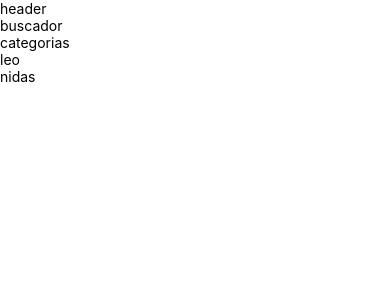
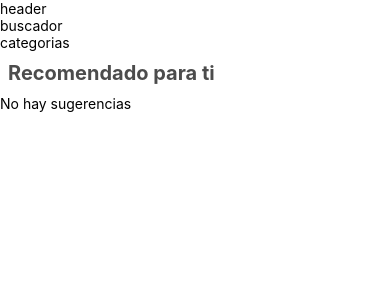
Before and after one commit to salmuzblues/appVideoReactNative, a React Native app: screen / in a window 390 px wide. Shown: the top 300 px of the page. Built offline with nearby package versions, Linux system fonts and the light colour scheme.

Commit message:
created suggestion-list-layout and empty this is for there is not nothing to list

```diff
--- /dev/null
+++ b/src/videos/components/empty.js
@@ -0,0 +1,17 @@
+import React from 'react';
+import {
+    View,
+    Text,
+    StyleSheet
+} from 'react-native';
+
+function Empty (props) {
+return (
+   <View>
+       <Text>{props.text}</Text>
+   </View>
+)
+
+}
+
+export default Empty;
--- /dev/null
+++ b/src/videos/components/suggestion-list-layout.js
@@ -0,0 +1,37 @@
+import React from 'react';
+// import view text, etc
+import {
+    View,
+    Text,
+    StyleSheet
+} from 'react-native';
+
+// create a function
+
+function SuggestionListLayout (props){
+ return (
+   <View style={styles.container}>
+       <Text style={styles.title}>{props.title}</Text>
+       {/*con children nos ayuda a tener ordena la composición de componentes
+         hara que el resto de mis componentes rendericen abajo*/}
+        {props.children}
+   </View>
+ )
+}
+
+//here we set up our styles in this case .container and .title
+const styles = StyleSheet.create({
+    container: {
+        paddingVertical: 10,
+        flex: 1
+    },
+    title: {
+        color: '#4c4c4c', // gris
+        fontSize: 20,
+        marginBottom: 10,
+        fontWeight: 'bold',
+        marginLeft: 8
+    }
+})
+
+export default SuggestionListLayout;
--- a/src/videos/containers/suggestion-list.js
+++ b/src/videos/containers/suggestion-list.js
@@ -3,25 +3,32 @@ import {
     FlatList,
     Text
 } from 'react-native';
+// Importando el Layout suggestion-list
+// el nombre de Layout puede ser cualquiera, pero se recomienda Layout
+import Layout from '../components/suggestion-list-layout';
+// Importando el component Empty
+import Empty from '../components/empty';
 class SuggestionList extends Component {
+// creamos una funcion
+renderEmpty = () => <Empty text="No hay sugerencias"/>
 render() {
     const list  = [
-        {
-            key: '1',
-            title: 'leo',
-        },
-        {
-            key: '2',
-            title: 'nidas'
-        }
+
     ]
 
     // return an array
     return (
-        <FlatList
-        data={list}
-        renderItem={({ item }) => <Text>{ item.title }</Text>}
-        />
+        <Layout  title="Recomendado para ti">
+            <FlatList
+            // data and renderItem are properties from Flatlist
+            data={list}
+            // a component to say that there is not element in list
+            ListEmptyComponent={this.renderEmpty}
+            renderItem={({ item }) => <Text>{ item.title }</Text>}
+             />
+        </Layout>
+
+
     )
 
 }
```
Also changed, not shown: 1 other file (tests, documents, lock files or other folders).
